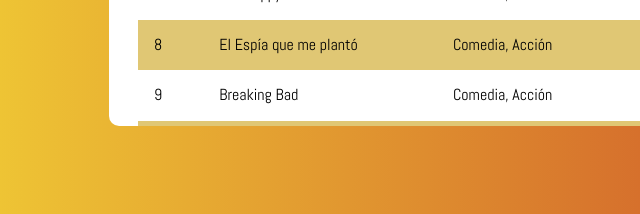
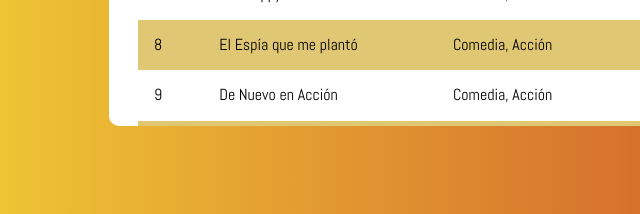
Before and after one commit to katyayupanqui/katyayupanqui.github.com, a plain HTML site: page proyecto2/index.html in a window 1280 px wide. Shown: the part 583-797 px from the top of the page, 54-694 px from the left. Drawn offline with Linux system fonts and the light colour scheme.

Commit message:
Update index.html

```diff
--- a/proyecto2/index.html
+++ b/proyecto2/index.html
@@ -143,7 +143,7 @@
                         </tr>
                         <tr>
                             <td>9</td>
-                            <td>Breaking Bad</td>
+                            <td>De Nuevo en Acción</td>
                             <td>Comedia, Acción</td>
                             <td>2018</td>
                             <td>
```
